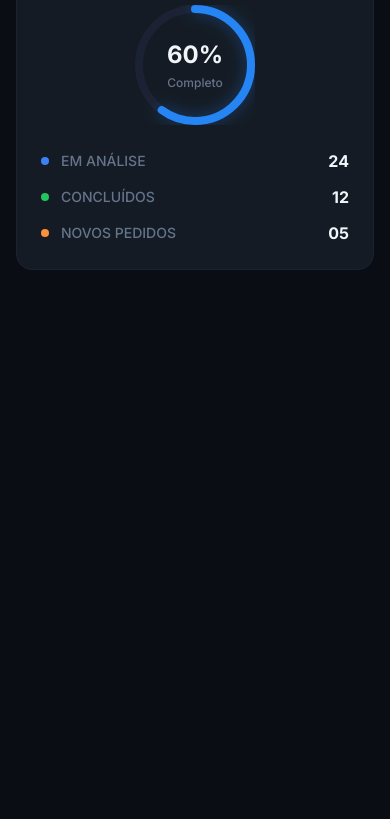
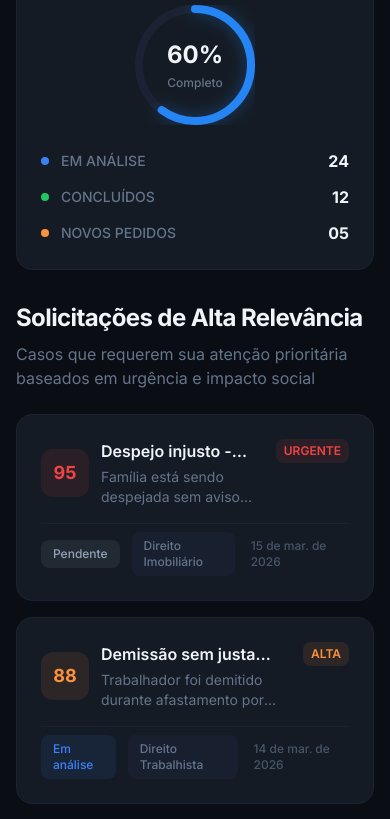
Before and after one commit to VozJusta/VJ.WEB, a Next.js app: page /dashboard in a window 390 px wide. Shown: the part 1156-1975 px from the top of the page. Before the commit the page ends 1450 px from the top, so only its background shows below. Built offline with nearby package versions, Linux system fonts and the light colour scheme.

Commit message:
feat(lawyer): add high priority requests section
Implement high priority requests section with responsive grid displaying urgent cases. Each request card shows score, title, description, status, priority level, category, and date. Uses semantic section structure with descriptive heading.

```diff
--- a/app/(lawyer)/dashboard/page.tsx
+++ b/app/(lawyer)/dashboard/page.tsx
@@ -2,7 +2,13 @@ import type { Metadata } from "next";
 import { StatCard } from "@/components/ui/stat-card";
 import { ProductivityChart } from "@/components/ui/productivity-chart";
 import { OperationalStatus } from "@/components/ui/operational-status";
-import type { StatCardData, ChartDataPoint, OperationalStatus as OperationalStatusType } from "@/types/dashboard.types";
+import { PriorityRequestCard } from "@/components/ui/priority-request-card";
+import type {
+  StatCardData,
+  ChartDataPoint,
+  OperationalStatus as OperationalStatusType,
+  PriorityRequest,
+} from "@/types/dashboard.types";
 
 export const metadata: Metadata = {
   title: "Dashboard - Advogado | Voz Justa",
@@ -52,6 +58,42 @@ const operationalStatuses: OperationalStatusType[] = [
   { label: "EM ANÁLISE", value: 24, color: "rgb(59, 130, 246)" },
   { label: "CONCLUÍDOS", value: 12, color: "rgb(34, 197, 94)" },
   { label: "NOVOS PEDIDOS", value: 5, color: "rgb(251, 146, 60)" },
+];
+
+const priorityRequests: PriorityRequest[] = [
+  {
+    id: "1",
+    score: 95,
+    title: "Despejo injusto - Família com 3 crianças",
+    description:
+      "Família está sendo despejada sem aviso prévio adequado, com crianças em idade escolar. Caso requer atenção imediata.",
+    status: "pending",
+    priority: "urgent",
+    date: "2026-03-15",
+    category: "Direito Imobiliário",
+  },
+  {
+    id: "2",
+    score: 88,
+    title: "Demissão sem justa causa durante licença médica",
+    description:
+      "Trabalhador foi demitido durante afastamento por problema de saúde comprovado por atestado médico.",
+    status: "in_progress",
+    priority: "high",
+    date: "2026-03-14",
+    category: "Direito Trabalhista",
+  },
+  {
+    id: "3",
+    score: 82,
+    title: "Negação de cobertura para cirurgia essencial",
+    description:
+      "Plano de saúde negou cobertura para procedimento cirúrgico prescrito por médico, alegando cláusula contratual.",
+    status: "pending",
+    priority: "high",
+    date: "2026-03-13",
+    category: "Direito do Consumidor",
+  },
 ];
 
 export default function LawyerDashboardPage() {
@@ -106,6 +148,26 @@ export default function LawyerDashboardPage() {
 
         <OperationalStatus statuses={operationalStatuses} progressPercent={60} />
       </div>
+
+      <section aria-labelledby="priority-requests-heading">
+        <header className="mb-6">
+          <h2
+            id="priority-requests-heading"
+            className="text-2xl font-bold tracking-tight text-foreground"
+          >
+            Solicitações de Alta Relevância
+          </h2>
+          <p className="mt-2 text-base text-text-secondary">
+            Casos que requerem sua atenção prioritária baseados em urgência e impacto social
+          </p>
+        </header>
+
+        <div className="grid grid-cols-1 gap-4 lg:grid-cols-2 xl:grid-cols-3">
+          {priorityRequests.map((request) => (
+            <PriorityRequestCard key={request.id} request={request} />
+          ))}
+        </div>
+      </section>
     </div>
   );
 }
```
